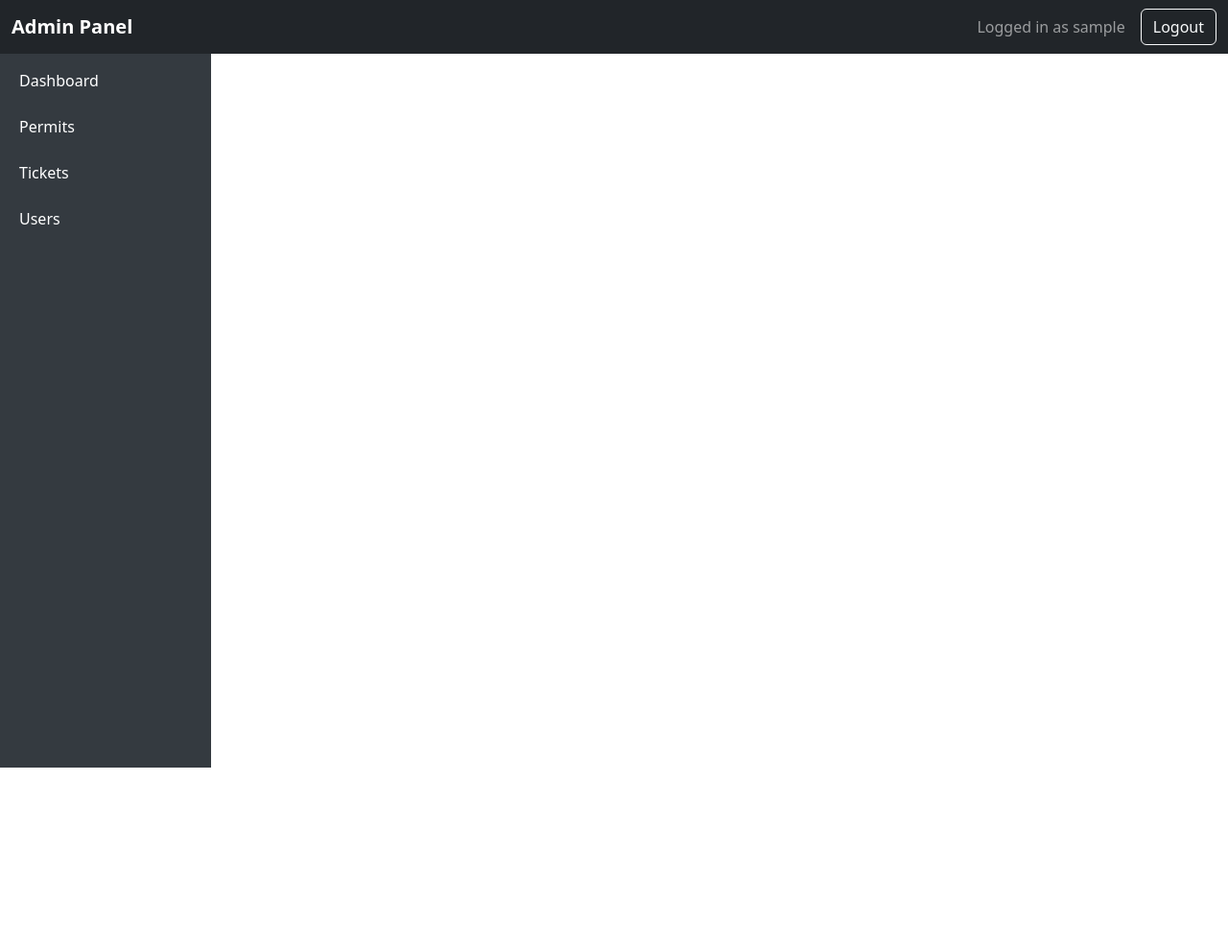
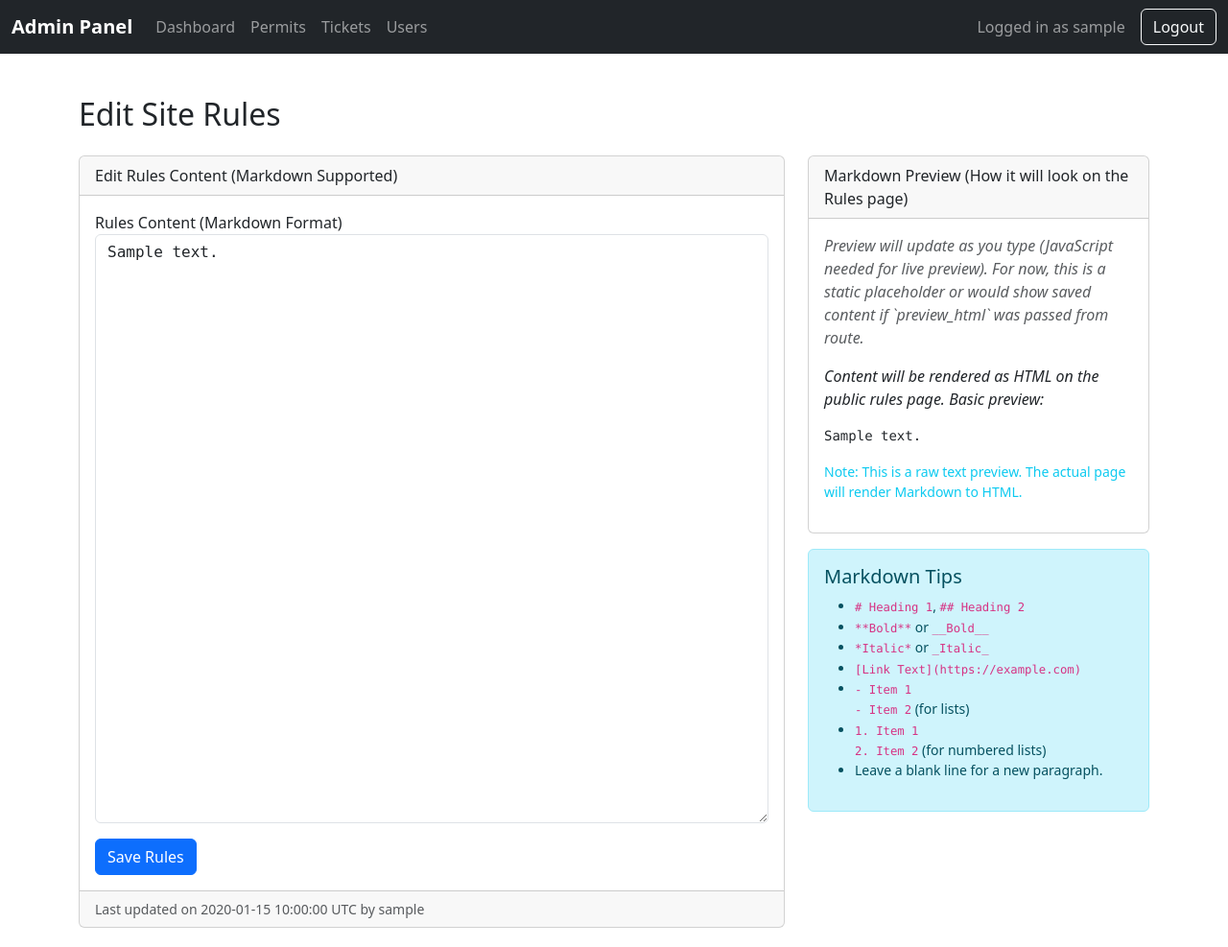
Before and after one commit to infuriatedten/dixielandwebsite, a Flask app: page /admin/rules/edit in a window 1280 px wide. Shown: the whole page at 96% size. Before the commit the page ends 800 px from the top, so only its background shows below. Run offline with Flask 3, Linux system fonts and the light colour scheme; a user stored in the database is signed in; tables that the repository leaves empty hold one stand-in row (values such as "Sample post"); some libraries are stand-ins or nearby versions.

Commit message:
Refactor rules management to use database content
Replaces hardcoded rules with dynamic content stored in the database, editable via the admin interface. Updates the admin edit rules page to allow Markdown editing and saving, and improves the main rules page to render Markdown or prompt admins to set rules if none exist. Also removes sidebar navigation in admin templates in favor of a top navbar, and cleans up debug banners and code.

```diff
--- a/app/routes/admin.py
+++ b/app/routes/admin.py
@@ -31,8 +31,8 @@ def index():
 @admin_required
 def dashboard():
     total_users = User.query.count()
-    pending_permits = PermitApplication.query.filter_by(status='PENDING_REVIEW').count()
-    open_tickets = Ticket.query.filter_by(status='open').count()
+    pending_permits = PermitApplication.query.filter_by(status=PermitApplicationStatus.PENDING_REVIEW).count()
+    open_tickets = Ticket.query.filter_by(status=TicketStatus.OUTSTANDING).count()
 
     revenue = db.session.query(func.coalesce(func.sum(PermitApplication.permit_fee), 0)).scalar()
 
@@ -248,17 +248,22 @@ import mistune # For rendering Markdown to HTML, if needed on admin side (usuall
 @login_required
 @admin_required
 def edit_rules():
-    # --- TEMPORARY DIAGNOSTIC ---
-    # Attempt to render a blank form first to isolate issues.
-    form = EditRulesForm()
-    rules_entry = None # For now, don't pass rules_entry to avoid issues with it
+    rules_entry = RulesContent.query.first()
+    if not rules_entry:
+        # Create a default entry if none exists
+        rules_entry = RulesContent(content_markdown="## Default Rules\n\n1. Be excellent to each other.\n2. Follow all server guidelines.")
+        db.session.add(rules_entry)
+        db.session.commit()
+        rules_entry = RulesContent.query.first() # Re-fetch to ensure we have the ID and defaults
 
-    # Simplified processing for diagnostic - will be restored
-    if request.method == 'POST' and form.validate_on_submit():
-        flash('Form submitted (diagnostic mode - no save).', 'info')
-        # In a real scenario with a blank form, you'd create a new RulesContent entry here
-        # For now, just redirect to illustrate form submission.
+    form = EditRulesForm(obj=rules_entry) # Pre-populate form with existing data
+
+    if form.validate_on_submit():
+        rules_entry.content_markdown = form.content_markdown.data
+        rules_entry.last_edited_by_id = current_user.id
+        rules_entry.last_edited_on = datetime.utcnow()
+        db.session.commit()
+        flash('Rules updated successfully!', 'success')
         return redirect(url_for('admin.edit_rules'))
 
-    # If GET request or form validation fails for POST
-    return render_template('admin/edit_rules.html', title='EDIT RULES TEST 12345', form=form, rules_entry=rules_entry)
+    return render_template('admin/edit_rules.html', title='Edit Site Rules', form=form, rules_entry=rules_entry)
--- a/app/templates/admin/base.html
+++ b/app/templates/admin/base.html
@@ -13,40 +13,28 @@
       min-height: 100vh;
       display: flex;
       flex-direction: column;
+      padding-top: 56px; /* Adjust based on actual navbar height if different */
     }
-    .sidebar {
-      height: 100vh;
-      width: 220px;
-      position: fixed;
-      top: 0;
-      left: 0;
-      padding-top: 60px;
-      background-color: #343a40;
-      color: white;
-      overflow-y: auto;
-    }
-    .sidebar a {
-      color: white;
-      display: block;
-      padding: 12px 20px;
-      text-decoration: none;
-    }
-    .sidebar a:hover,
-    .sidebar a.active {
-      background-color: #495057;
-    }
+    /* Sidebar styles removed */
     .content {
-      margin-left: 220px;
+      /* margin-left: 220px; removed */
       padding: 20px;
       flex-grow: 1;
+      /* padding-top: 20px; /* Added to ensure content is below fixed-top navbar if body padding isn't enough */
+      /* The body padding-top should handle this, but can be added here if needed */
     }
     .navbar-brand {
       font-weight: bold;
+    }
+    .navbar-nav .nav-link.active { /* Style for active link in top nav */
+        font-weight: bold;
+        /* color: #0d6efd; Bootstrap's default active color might be fine */
     }
   </style>
   {% block head %}{% endblock %}
 </head>
 <body>
+  {# Lime green debug banner removed #}
   <nav class="navbar navbar-expand-lg navbar-dark bg-dark fixed-top">
     <div class="container-fluid">
       <a class="navbar-brand" href="{{ url_for('admin.dashboard') }}">Admin Panel</a>
@@ -63,7 +51,19 @@
       </button>
       <div class="collapse navbar-collapse" id="navbarNav">
         <ul class="navbar-nav me-auto">
-          <!-- You can add some top nav links here if desired -->
+          <li class="nav-item">
+            <a href="{{ url_for('admin.dashboard') }}" class="nav-link {% if request.endpoint == 'admin.dashboard' %}active{% endif %}">Dashboard</a>
+          </li>
+          <li class="nav-item">
+            <a href="{{ url_for('admin.permits') }}" class="nav-link {% if request.endpoint == 'admin.permits' %}active{% endif %}">Permits</a>
+          </li>
+          <li class="nav-item">
+            <a href="{{ url_for('admin.tickets') }}" class="nav-link {% if request.endpoint == 'admin.tickets' %}active{% endif %}">Tickets</a>
+          </li>
+          <li class="nav-item">
+            <a href="{{ url_for('admin.users') }}" class="nav-link {% if request.endpoint == 'admin.users' %}active{% endif %}">Users</a>
+          </li>
+          <!-- Add more admin menu links here as nav-item > nav-link -->
         </ul>
         <span class="navbar-text me-3">Logged in as {{ current_user.username }}</span>
         <a class="btn btn-outline-light" href="{{ url_for('auth.logout') }}">Logout</a>
@@ -71,13 +71,7 @@
     </div>
   </nav>
 
-  <div class="sidebar">
-    <a href="{{ url_for('admin.dashboard') }}" class="{% if request.endpoint == 'admin.dashboard' %}active{% endif %}">Dashboard</a>
-    <a href="{{ url_for('admin.permits') }}" class="{% if request.endpoint == 'admin.permits' %}active{% endif %}">Permits</a>
-    <a href="{{ url_for('admin.tickets') }}" class="{% if request.endpoint == 'admin.tickets' %}active{% endif %}">Tickets</a>
-    <a href="{{ url_for('admin.users') }}" class="{% if request.endpoint == 'admin.users' %}active{% endif %}">Users</a>
-    <!-- Add more admin menu links here -->
-  </div>
+  {# Sidebar div removed #}
 
   <main class="content">
     <div class="container-fluid">
--- a/app/templates/admin/dashboard.html
+++ b/app/templates/admin/dashboard.html
@@ -3,6 +3,7 @@
 {% block title %}Admin Dashboard{% endblock %}
 
 {% block content %}
+{# Orange debug banner removed #}
 <h1 class="mb-4">Dashboard</h1>
 
 <div class="row g-4">
--- a/app/templates/admin/edit_rules.html
+++ b/app/templates/admin/edit_rules.html
@@ -1,10 +1,8 @@
 {% extends "admin/base.html" %}
 {% import "bootstrap_wtf.html" as wtf %}
 
-{% block admin_content %}
-<p style="background-color: yellow; color: black; padding: 10px; font-weight: bold;">
-    DEBUG: INSIDE ADMIN CONTENT BLOCK. Form is: {{ form }} --- Title is: {{ title }} --- Rules Entry is: {{ rules_entry }}
-</p>
+{% block content %} {# Changed from admin_content to content #}
+{# Main debug banner removed #}
 <div class="container mt-4">
     <h2>{{ title }}</h2>
 
@@ -15,13 +13,25 @@
                     Edit Rules Content (Markdown Supported)
                 </div>
                 <div class="card-body">
-                    <p>Debug: Form object is: {{ form }}</p>
-                    <p>Debug: Form CSRF token is: {{ form.csrf_token }}</p>
-                    <p>Debug: Form content_markdown field is: {{ form.content_markdown }}</p>
-                    <p>Debug: Form submit field is: {{ form.submit }}</p>
-                    <hr>
-                    <p>Attempting to render content_markdown label: {{ form.content_markdown.label }}</p>
-                    <p>Attempting to render content_markdown field: {{ form.content_markdown() }}</p>
+                    <form method="POST" action="" novalidate>
+                        {{ form.hidden_tag() }} {# For CSRF token #}
+
+                        <div class="form-group">
+                            {{ form.content_markdown.label(class="form-control-label") }}<br>
+                            {{ form.content_markdown(class="form-control", rows=25, style="font-family: monospace;") }}
+                            {% if form.content_markdown.errors %}
+                                <div class="invalid-feedback d-block">
+                                    {% for error in form.content_markdown.errors %}
+                                        <span>{{ error }}</span><br>
+                                    {% endfor %}
+                                </div>
+                            {% endif %}
+                        </div>
+
+                        <div class="form-group mt-3">
+                            {{ form.submit(class="btn btn-primary") }}
+                        </div>
+                    </form>
                 </div>
                 <div class="card-footer text-muted small">
                     {% if rules_entry and rules_entry.last_edited_on %}
--- a/app/templates/main/rules.html
+++ b/app/templates/main/rules.html
@@ -4,10 +4,10 @@
 <div class="container mt-4">
     <div class="d-flex justify-content-between align-items-center mb-3">
         <h1>{{ title }}</h1>
-        {# "Edit Rules" button temporarily removed as rules are hardcoded and edit page is problematic #}
-        {# {% if current_user and current_user.is_authenticated and UserRole and current_user.role is defined and current_user.role.value is defined and current_user.role.value == UserRole.ADMIN.value %}
+        {# Restored "Edit Rules" button - ensure UserRole and current_user are passed to template from view_rules route #}
+        {% if current_user and current_user.is_authenticated and UserRole and current_user.role is defined and current_user.role.value is defined and current_user.role.value == UserRole.ADMIN.value %}
             <a href="{{ url_for('admin.edit_rules') }}" class="btn btn-primary">Edit Rules</a>
-        {% endif %} #}
+        {% endif %}
     </div>
 
     <div class="card">
```
Also changed, not shown: app/routes/main.py (+10 -52 lines).
